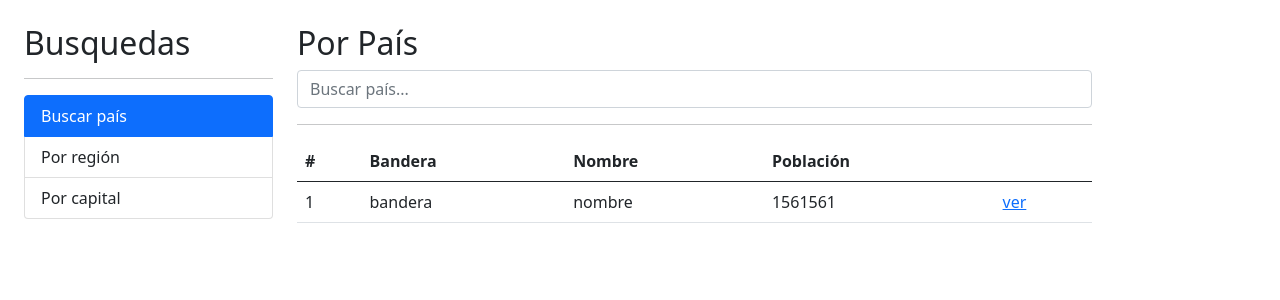
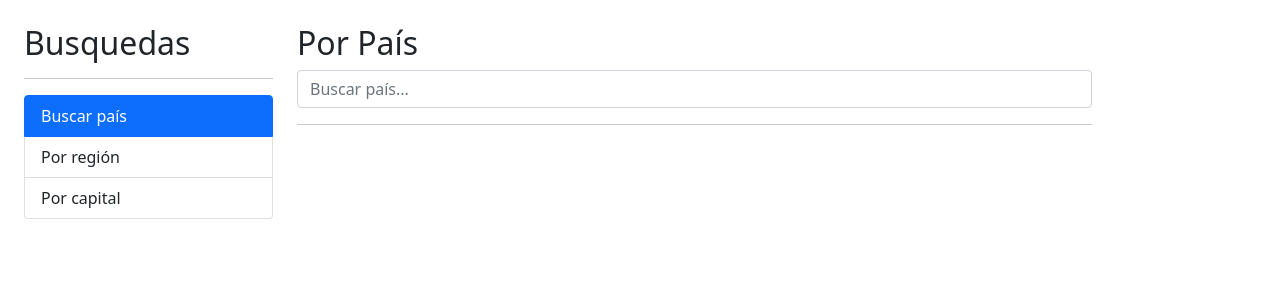
Before and after one commit to tanellomondaca/angular-paises-app, an Angular app: page / in a window 1280 px wide. Shown: the top 300 px of the page. Built offline with nearby package versions, Linux system fonts and the light colour scheme.

Commit message:
llenar tabla de paises

```diff
--- a/src/app/pais/pages/por-pais/por-pais.component.html
+++ b/src/app/pais/pages/por-pais/por-pais.component.html
@@ -20,7 +20,7 @@
    No se encontró la busqueda del término: {{termino}}
 </div>
 
-<div *ngIf="!hayError" class="row">
+<div *ngIf="paises.length > 0"  class="row">
    <div class="col">
       <table class="table table">
          <thead>
@@ -33,13 +33,14 @@
             </tr>
          </thead>
          <tbody>
-            <tr>
-               <td>1</td>
-               <td>bandera</td>
-               <td>nombre</td>
-               <td>1561561</td>
+            <tr *ngFor="let pais of paises; index as i">
+               <td> {{ i+1 }} </td>
+               <td> <img class="small-flag" [src]="pais.flags.svg" alt=""> </td>
+               <td> {{ pais.name.common }} </td>
+               <td> {{ pais.population | number}} </td>
                <td>
-                  <a href="#">ver</a>
+                  <a [routerLink]="['/pais', pais.cca2]"
+                     routerLinkActive="active" >Ver más</a>
                </td>
             </tr>
          </tbody>
--- a/src/app/pais/pages/por-pais/por-pais.component.ts
+++ b/src/app/pais/pages/por-pais/por-pais.component.ts
@@ -1,4 +1,5 @@
 import { Component } from '@angular/core';
+import { Country } from '../../interfaces/pais.interface';
 import { PaisService } from '../../services/pais.service';
 
 @Component({
@@ -8,6 +9,9 @@
 export class PorPaisComponent {
    termino: string = '';
    hayError: boolean = false;
+   paises: Country[] = [];
+
+
 
   constructor( private paisService: PaisService) { }
 
@@ -16,8 +20,17 @@
       console.log(this.termino);
       this.paisService.buscarPais(this.termino)
          .subscribe({
-            next: (resp) => console.log(resp),
-            error: (e) => { this.hayError= true; console.log(e); }
+            next: (paises) => {
+               console.log(paises);
+               this.paises = paises;
+
+            },
+            error: (e) => {
+               this.hayError = true;
+               this.paises = [] ;
+               console.log(e);
+
+            }
          })
 
    }
--- a/src/app/pais/pais.module.ts
+++ b/src/app/pais/pais.module.ts
@@ -1,6 +1,7 @@
 import { NgModule } from '@angular/core';
 import { CommonModule } from '@angular/common';
 import { FormsModule } from '@angular/forms';
+import { RouterModule } from '@angular/router';
 
 import { PorCapitalComponent } from './pages/por-capital/por-capital.component';
 import { PorPaisComponent } from './pages/por-pais/por-pais.component';
@@ -25,7 +26,8 @@
   ],
   imports: [
     CommonModule,
-    FormsModule
+    FormsModule,
+    RouterModule
   ]
 })
 export class PaisModule { }
--- a/src/app/pais/services/pais.service.ts
+++ b/src/app/pais/services/pais.service.ts
@@ -1,6 +1,7 @@
 import { HttpClient } from '@angular/common/http';
 import { Injectable } from '@angular/core';
 import { Observable } from 'rxjs';
+import { Country } from '../interfaces/pais.interface';
 
 @Injectable({
    providedIn: 'root',
@@ -11,9 +12,9 @@
 
    constructor(private http: HttpClient) {}
 
-   buscarPais( termino: string): Observable<any>{
+   buscarPais( termino: string): Observable<Country[]>{
       const url = `${this.apiUrl}/name/${termino}`
-
-      return this.http.get( url );
+      console.log('Buscando...');
+      return this.http.get<Country[]>( url );
    }
 }
--- a/src/styles.css
+++ b/src/styles.css
@@ -1 +1,4 @@
 /* You can add global styles to this file, and also import other style files */
+.small-flag {
+   width: 50px;
+}
```
Also changed, not shown: src/app/pais/interfaces/pais.interface.ts (added, +106 -0 lines).
